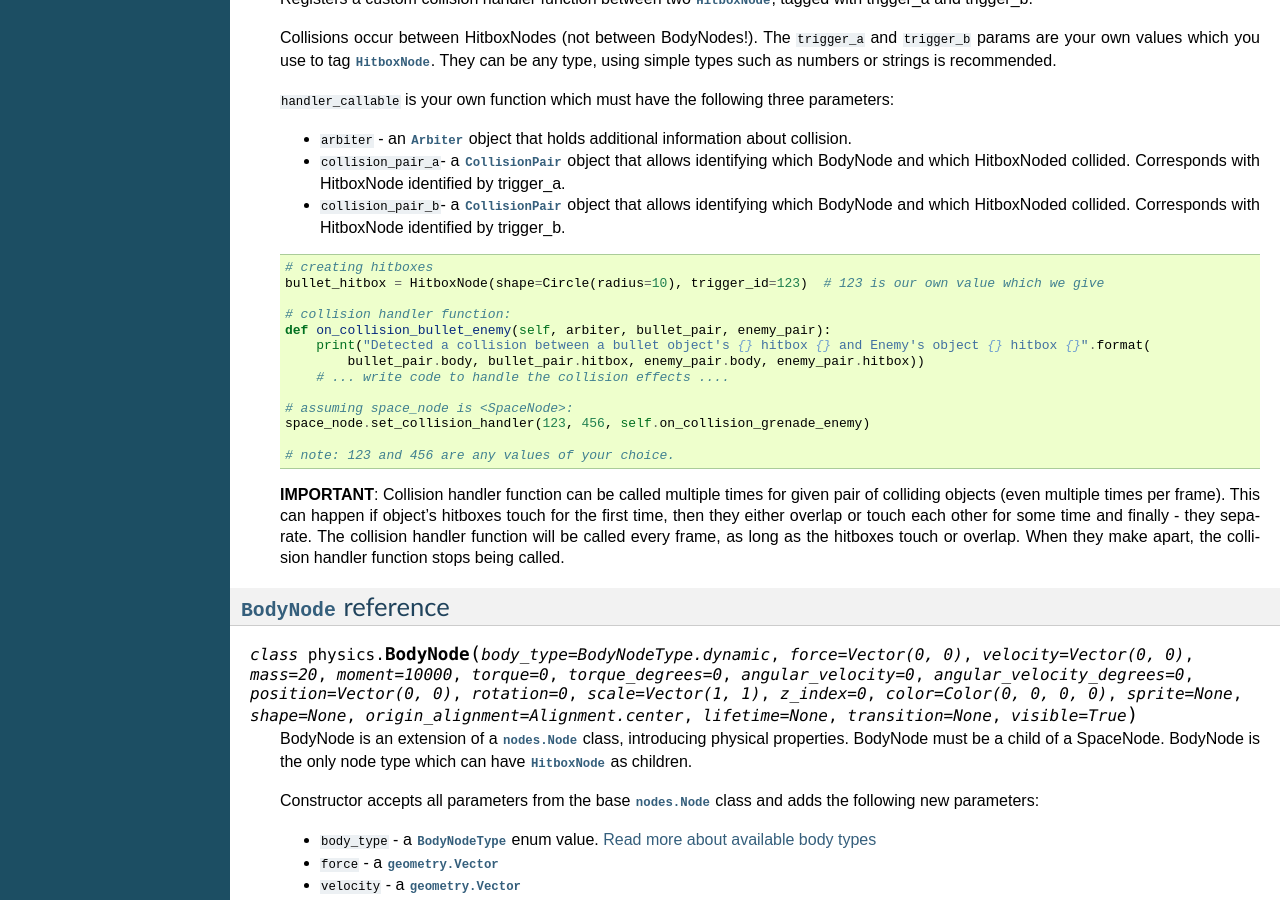
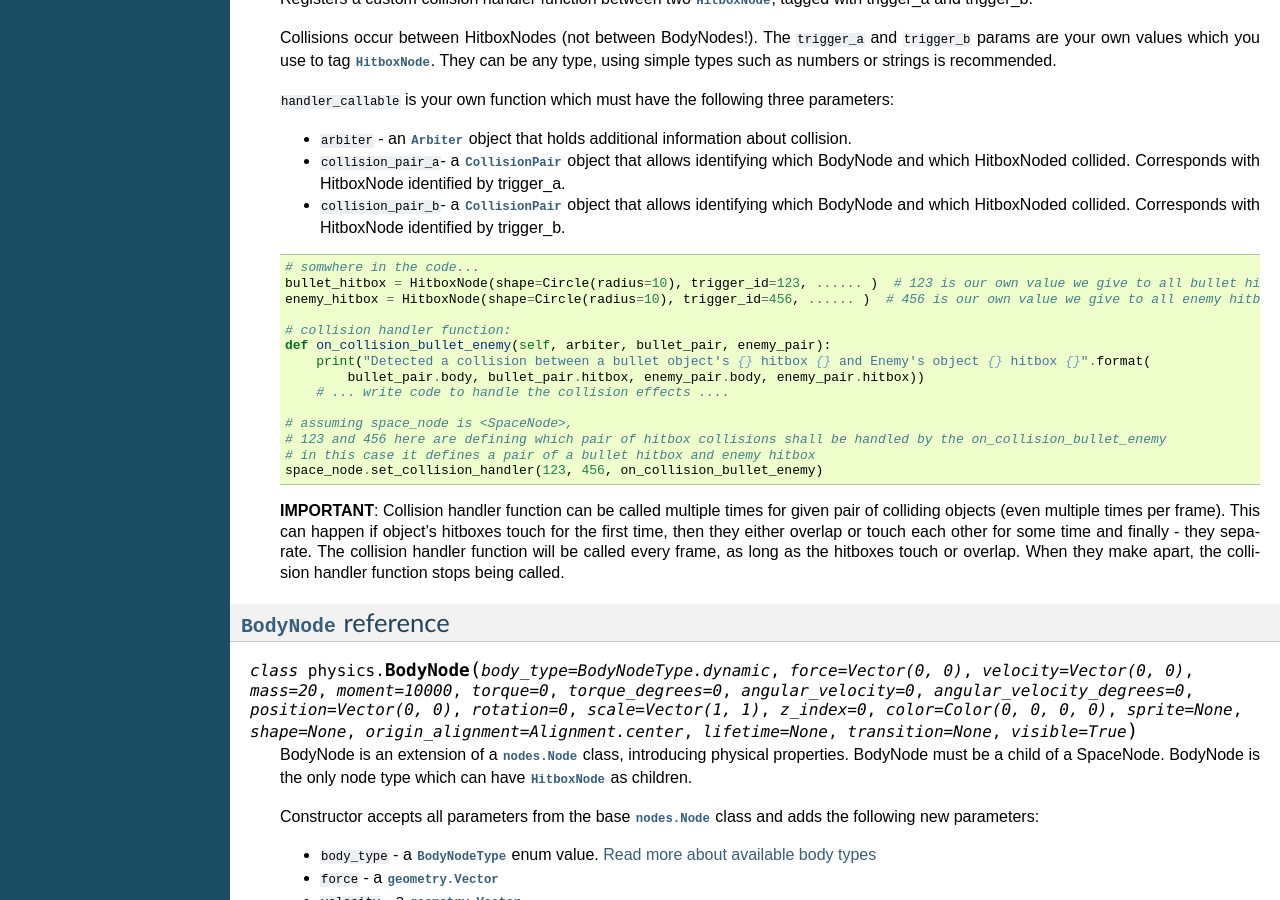
Before and after one commit to kaaengine/kaa, a Sphinx documentation site: the page built from docs/reference/physics.rst, in a window 1280 px wide and 900 px high, scrolled down 1117 px. Built offline with Sphinx 7.4.7, drawn with Linux system fonts in a browser that asks for light colours.

Commit message:
physics docs update

```diff
--- a/docs/reference/physics.rst
+++ b/docs/reference/physics.rst
@@ -77,8 +77,9 @@ Instance methods:
 
     .. code-block:: python
 
-        # creating hitboxes
-        bullet_hitbox = HitboxNode(shape=Circle(radius=10), trigger_id=123)  # 123 is our own value which we give
+        # somwhere in the code...
+        bullet_hitbox = HitboxNode(shape=Circle(radius=10), trigger_id=123, ...... )  # 123 is our own value we give to all bullet hitboxes
+        enemy_hitbox = HitboxNode(shape=Circle(radius=10), trigger_id=456, ...... )  # 456 is our own value we give to all enemy hitboxes
 
         # collision handler function:
         def on_collision_bullet_enemy(self, arbiter, bullet_pair, enemy_pair):
@@ -86,11 +87,10 @@ Instance methods:
                 bullet_pair.body, bullet_pair.hitbox, enemy_pair.body, enemy_pair.hitbox))
             # ... write code to handle the collision effects ....
 
-        # assuming space_node is <SpaceNode>:
-        space_node.set_collision_handler(123, 456, self.on_collision_grenade_enemy)
-
-        # note: 123 and 456 are any values of your choice.
-
+        # assuming space_node is <SpaceNode>,
+        # 123 and 456 here are defining which pair of hitbox collisions shall be handled by the on_collision_bullet_enemy
+        # in this case it defines a pair of a bullet hitbox and enemy hitbox
+        space_node.set_collision_handler(123, 456, on_collision_bullet_enemy)
 
     **IMPORTANT**: Collision handler function can be called multiple times for given pair of
     colliding objects (even multiple times per frame). This can happen if object's hitboxes touch for the first time,
```
